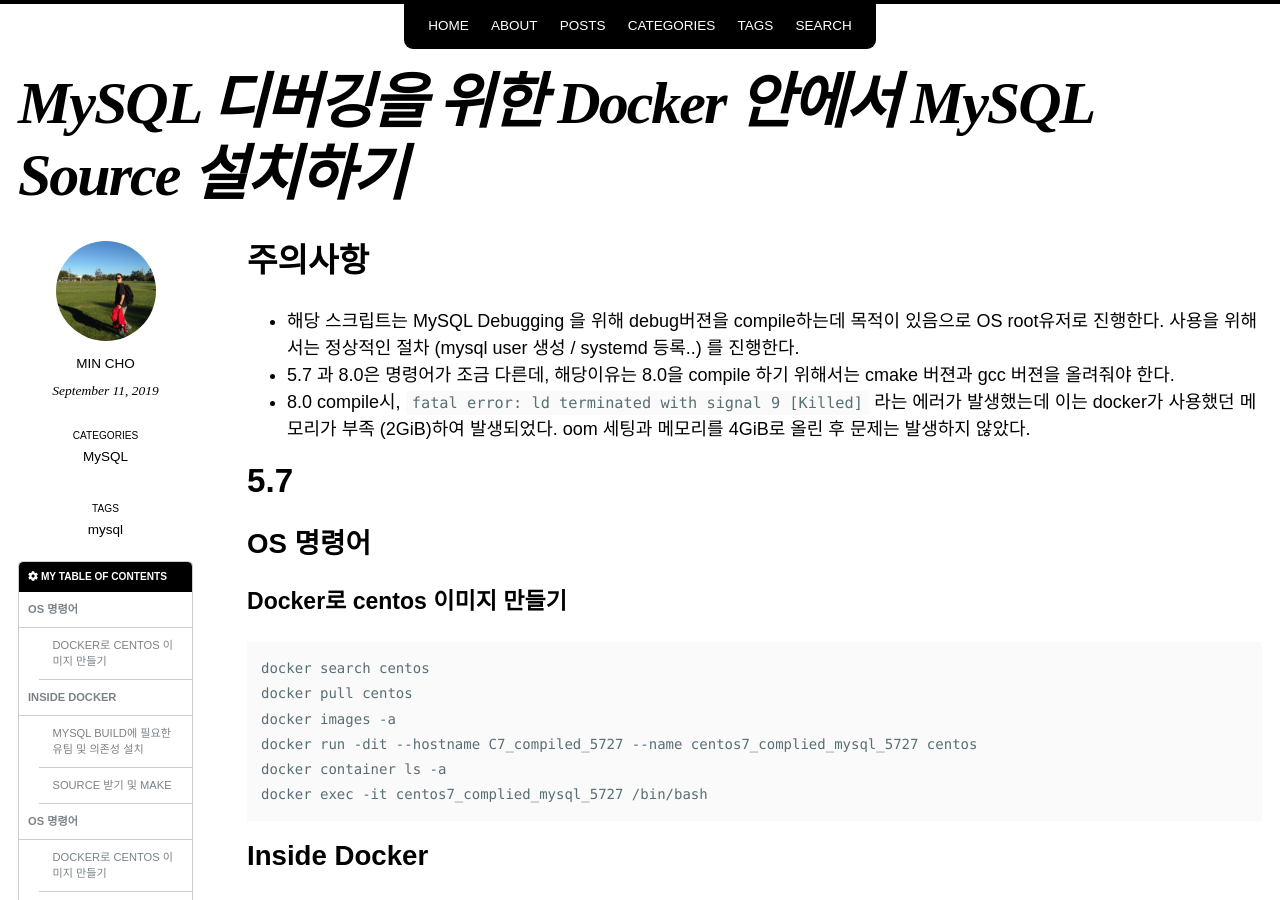
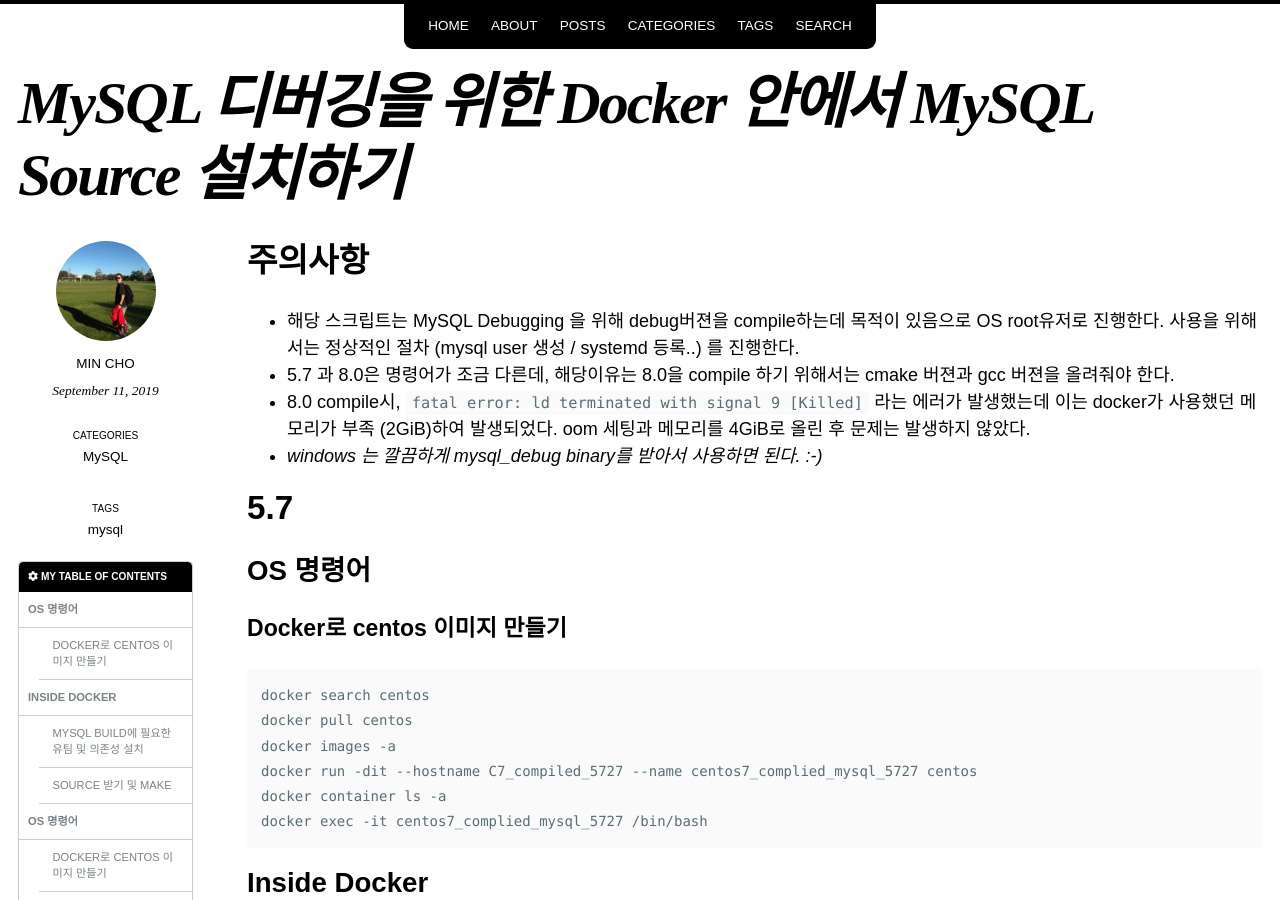
Before and after one commit to minsql/minsql.github.io, a Jekyll site: the page built from _posts/blog/2019-09-11-InstallMySQLViaRPMInsideDocker.md, in a window 1280 px wide and 900 px high. Built offline with Jekyll 4.4.1, drawn with Linux system fonts in a browser that asks for light colours; nearby versions of some CDN libraries; some web fonts are replaced; comment, search, counter and statistics services are not loaded.

Commit message:
Update 2019-09-11-InstallMySQLViaRPMInsideDocker.md

```diff
--- a/_posts/blog/2019-09-11-InstallMySQLViaRPMInsideDocker.md
+++ b/_posts/blog/2019-09-11-InstallMySQLViaRPMInsideDocker.md
@@ -17,6 +17,7 @@ toc_icon: "cog"
  * 해당 스크립트는 MySQL Debugging 을 위해 debug버젼을 compile하는데 목적이 있음으로 OS root유저로 진행한다. 사용을 위해서는 정상적인 절차 (mysql user 생성 / systemd 등록..) 를 진행한다.
  * 5.7 과 8.0은 명령어가 조금 다른데, 해당이유는 8.0을 compile 하기 위해서는 cmake 버젼과 gcc 버젼을 올려줘야 한다.
  * 8.0 compile시, `fatal error: ld terminated with signal 9 [Killed]` 라는 에러가 발생했는데 이는 docker가 사용했던 메모리가 부족 (2GiB)하여 발생되었다. oom 세팅과 메모리를 4GiB로 올린 후 문제는 발생하지 않았다.
+ * _windows 는 깔끔하게 mysql_debug binary를 받아서 사용하면 된다. :-)_
 
 
 # 5.7
```
